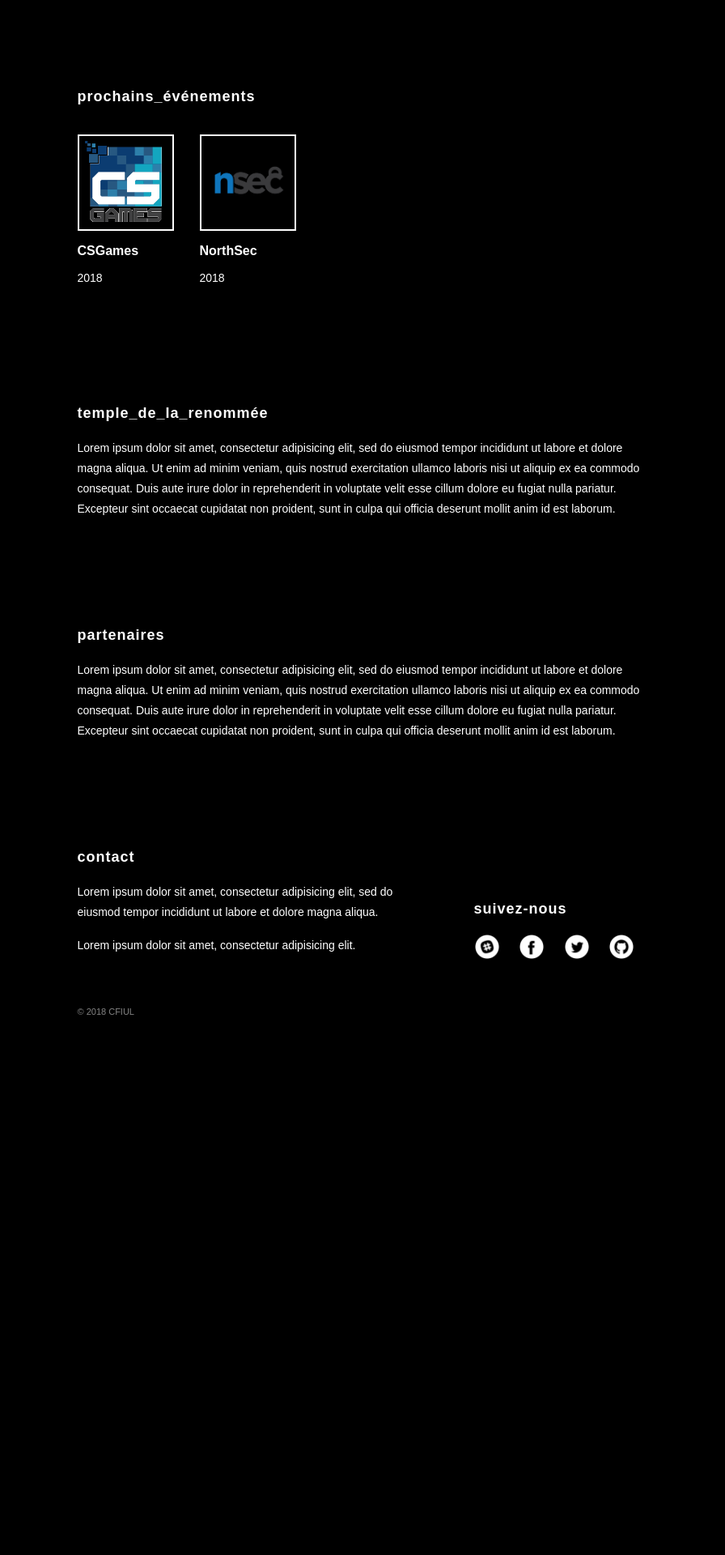
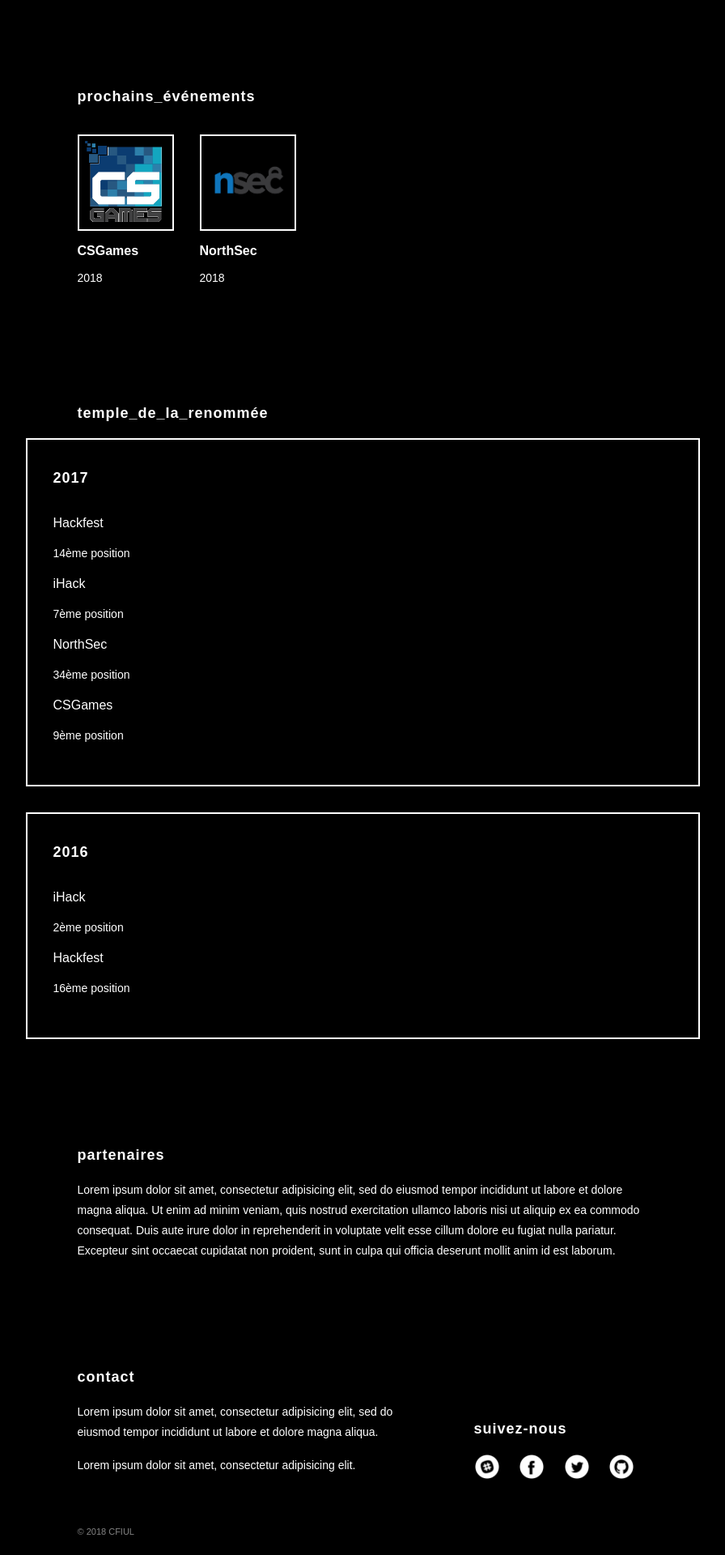
Before and after one commit to CFI-UL/cfi-ul.github.io, a Jekyll site: the page built from index.html, in a window 1280 px wide. Shown: the part 1754-3674 px from the top of the page at 81% size, without its empty margins (192-1088 px from the left). Built offline with Jekyll 4.4.1, drawn with Linux system fonts in a browser that asks for light colours; before the commit the page ends 3032 px from its top, so only the background shows below that.

Commit message:
WIP hall of fame.

```diff
--- a/_sass/molecules.scss
+++ b/_sass/molecules.scss
@@ -100,3 +100,17 @@
     color: $color-white;
   }
 }
+
+
+.hall-of-fame {
+  &__group {
+    border: 2px solid $color-white;
+    padding: 32px;
+    margin-bottom: 32px;
+  }
+
+  &__year {
+    background-color: $color-black;
+    padding-bottom: 32px;
+  }
+}
--- a/index.html
+++ b/index.html
@@ -64,11 +64,24 @@ layout: default
   <h2 class="section__title">
     temple_de_la_renommée
   </h2>
-  <div class="section__content">
-    <p>
-      Lorem ipsum dolor sit amet, consectetur adipisicing elit, sed do eiusmod tempor incididunt ut labore et dolore magna aliqua. Ut enim ad minim veniam, quis nostrud exercitation ullamco laboris nisi ut aliquip ex ea commodo consequat. Duis aute irure dolor in reprehenderit in voluptate velit esse cillum dolore eu fugiat nulla pariatur. Excepteur sint occaecat cupidatat non proident, sunt in culpa qui officia deserunt mollit anim id est laborum.
-    </p>
+  {% assign hall_of_fame_by_year = site.data.hall-of-fame | group_by:"year" %}
+  {% for hall_of_fame in hall_of_fame_by_year %}
+  <div class="hall-of-fame__group">
+    <h2 class="hall-of-fame__year">
+      {{ hall_of_fame.name }}
+    </h2>
+    {% for fame in hall_of_fame.items %}
+      <div class="hall-of-fame__fame">
+        <h4 class="hall-of-fame__title">
+          {{ fame.name }}
+        </h4>
+        <p>
+          {{ fame.position }}
+        </h4>
+      </div>
+    {% endfor %}
   </div>
+  {% endfor %}
 </div>
 
 <div id="sponsors" class="section">
```
